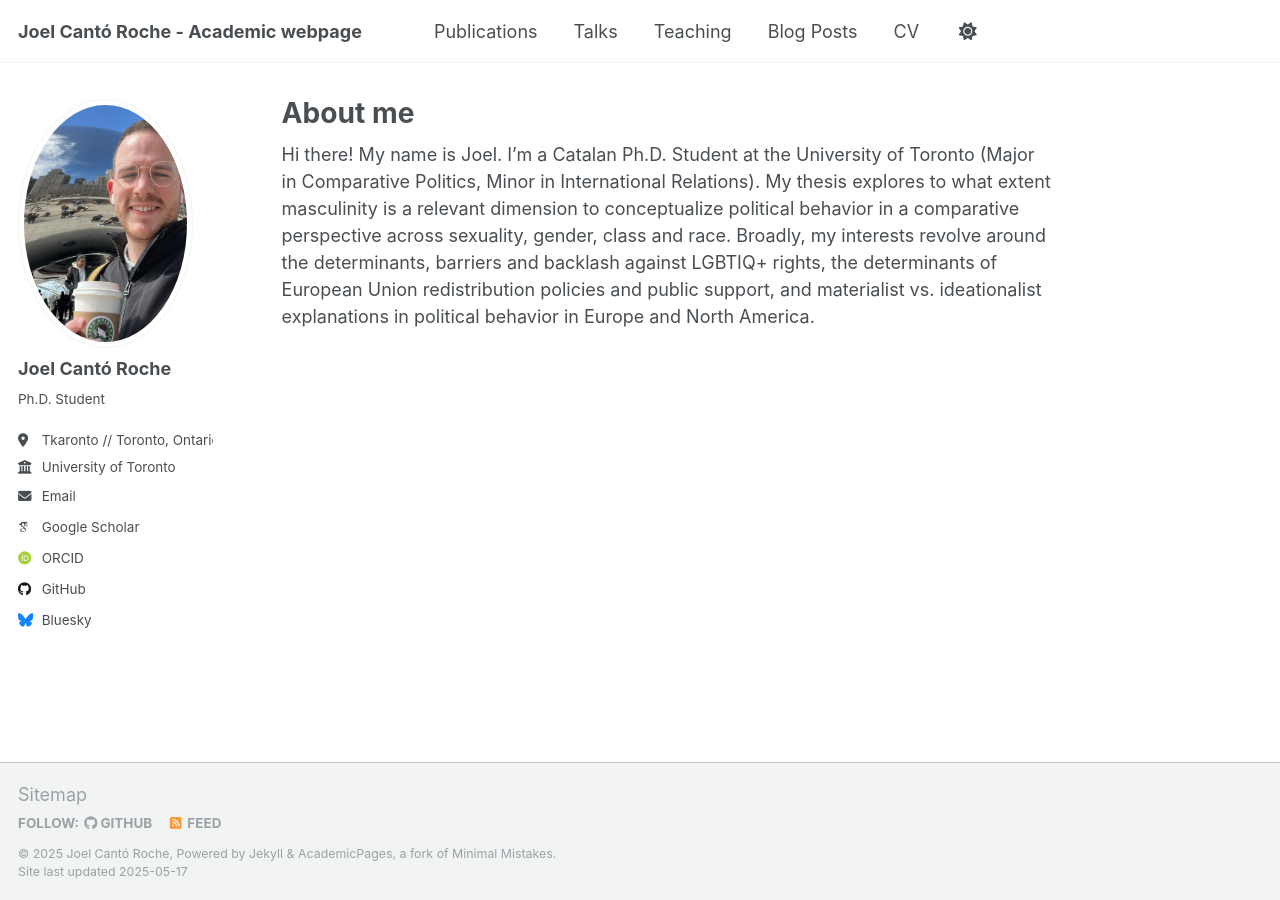
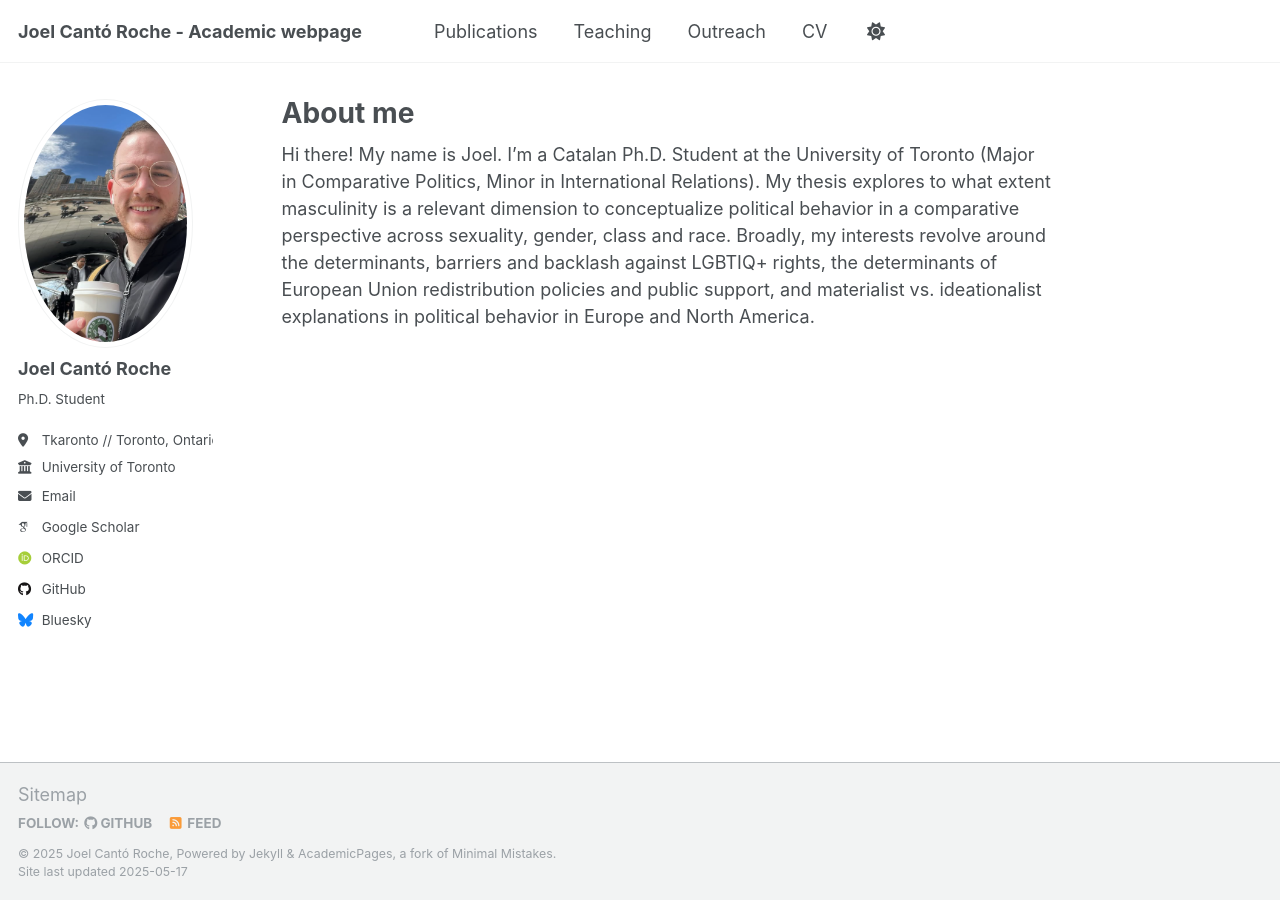
Before and after one commit to jcantoroc/jcantoroc.github.io, a Jekyll site: the page built from _pages/about.md, in a window 1280 px wide. Built offline with Jekyll 4.4.1, drawn with Linux system fonts in a browser that asks for light colours; some web fonts are replaced.

Commit message:
Update navigation.yml

```diff
--- a/_data/navigation.yml
+++ b/_data/navigation.yml
@@ -11,14 +11,11 @@ main:
   - title: "Publications"
     url: /publications/
 
-  - title: "Talks"
-    url: /talks/
-
   - title: "Teaching"
     url: /teaching/
 
-  - title: "Blog Posts"
-    url: /year-archive/
+  - title: "Outreach"
+    url: /talks/
 
   - title: "CV"
     url: /cv/
```
